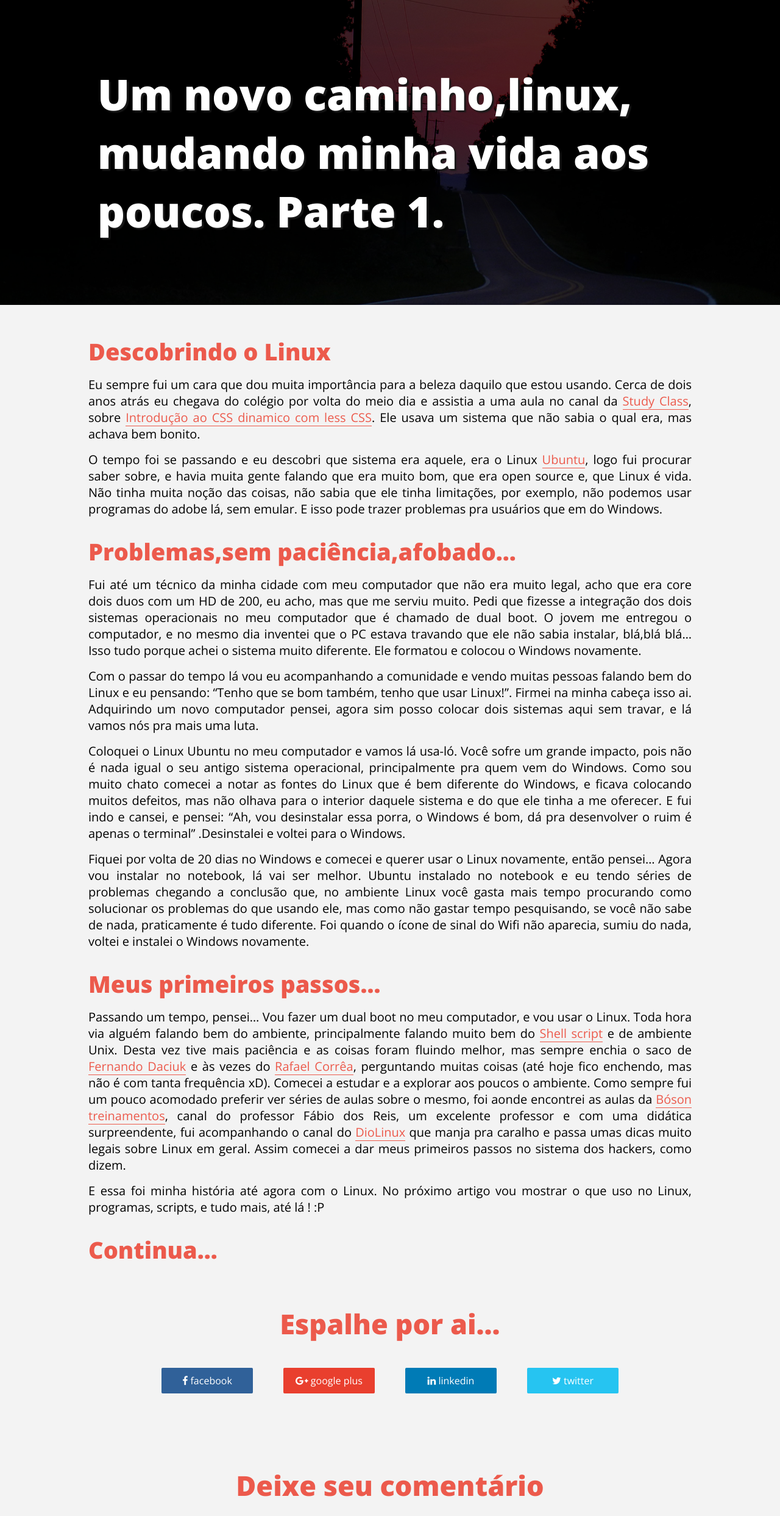
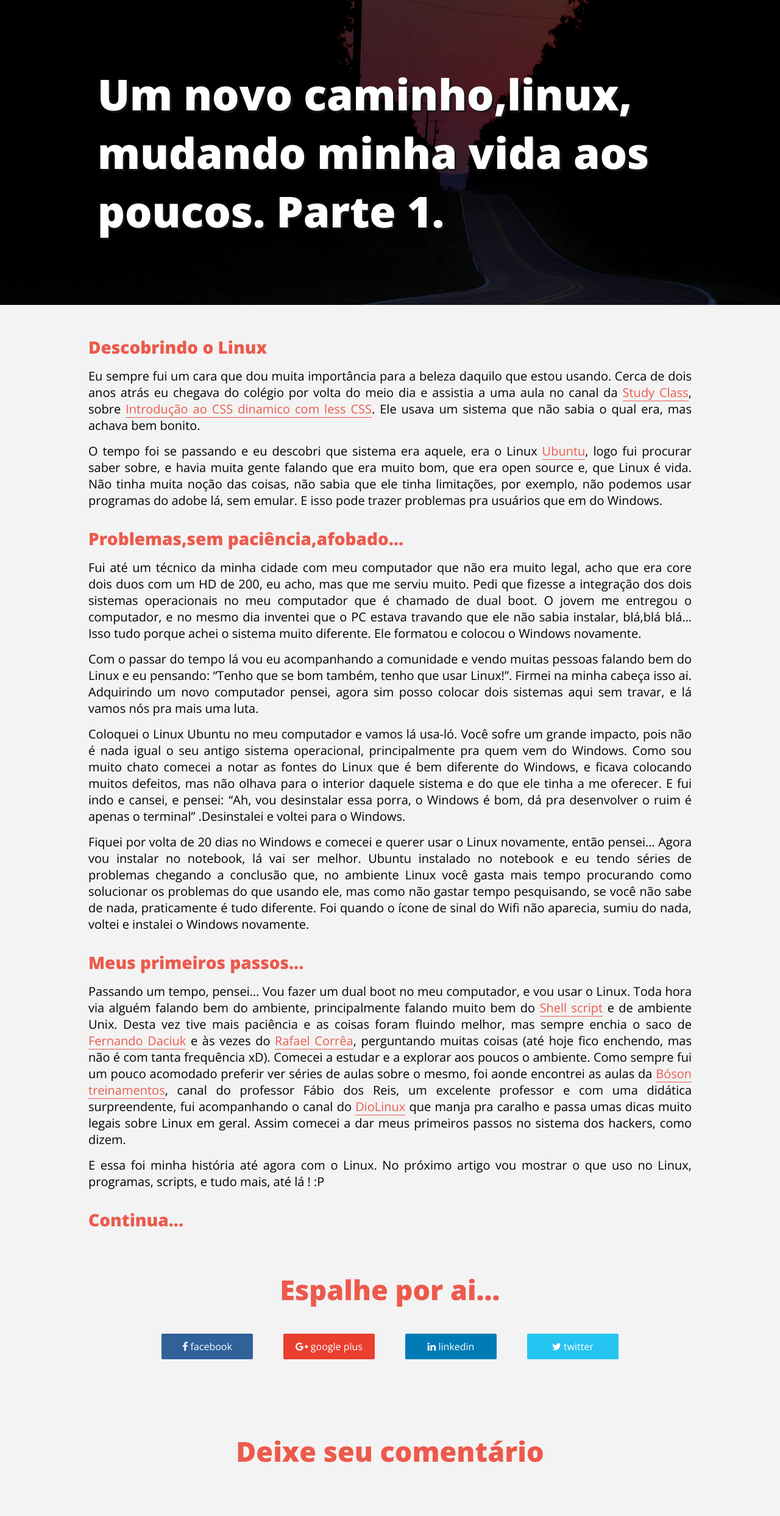
Before and after one commit to andersoonweb/andersoonweb.github.io, a Jekyll site: the page built from _posts/2015-02-17-um-novo-caminho-linux-mudando-minha-vida-aos-poucos-parte-1.markdown, in a window 1280 px wide. Shown: the whole page at 61% size. Built offline with Jekyll 4.4.1, drawn with Linux system fonts in a browser that asks for light colours; nearby versions of some CDN libraries; comment, search, counter and statistics services are not loaded; after the commit the page ends 2430 px from its top, so only the background shows below that.

Commit message:
Diminuir font-size dos Topicos

```diff
--- a/_sass/modules/_post.scss
+++ b/_sass/modules/_post.scss
@@ -102,7 +102,7 @@
 }
 .topics{
 	color: $color-logo;
-	font-size: 38px;
+	font-size: 28px;
 	margin-top: 30px;
 }
 .link-po-ex{
```
